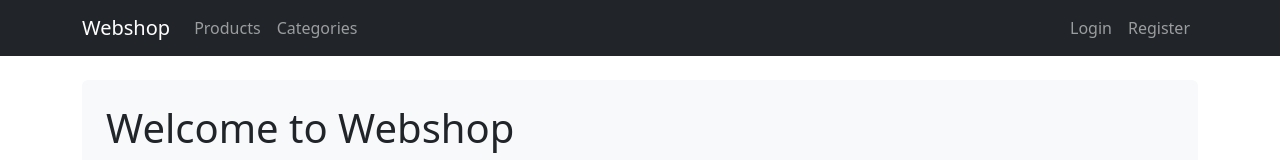
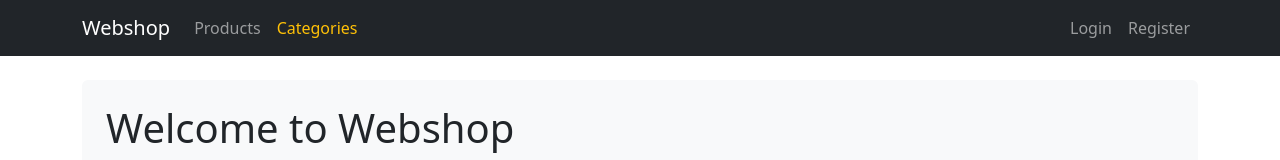
Before and after one commit to amatokovic/webshop-project, an Angular app in the folder frontend/webshop-frontend/: page / in a window 1280 px wide. Shown: the top 160 px of the page. Built offline with nearby package versions, Linux system fonts and the light colour scheme.

Commit message:
Adding restictions

```diff
--- a/frontend/webshop-frontend/src/app/app.component.html
+++ b/frontend/webshop-frontend/src/app/app.component.html
@@ -15,8 +15,8 @@
           </a>
         </li>
 
-        <li class="nav-item">
-          <a class="nav-link" routerLink="/categories" routerLinkActive="active" *ngIf="!auth.isAdmin()">
+        <li class="nav-item" *ngIf="!auth.isAdmin()">
+          <a class="nav-link text-warning" routerLink="/categories" routerLinkActive="active">
             Categories
           </a>
         </li>
```
